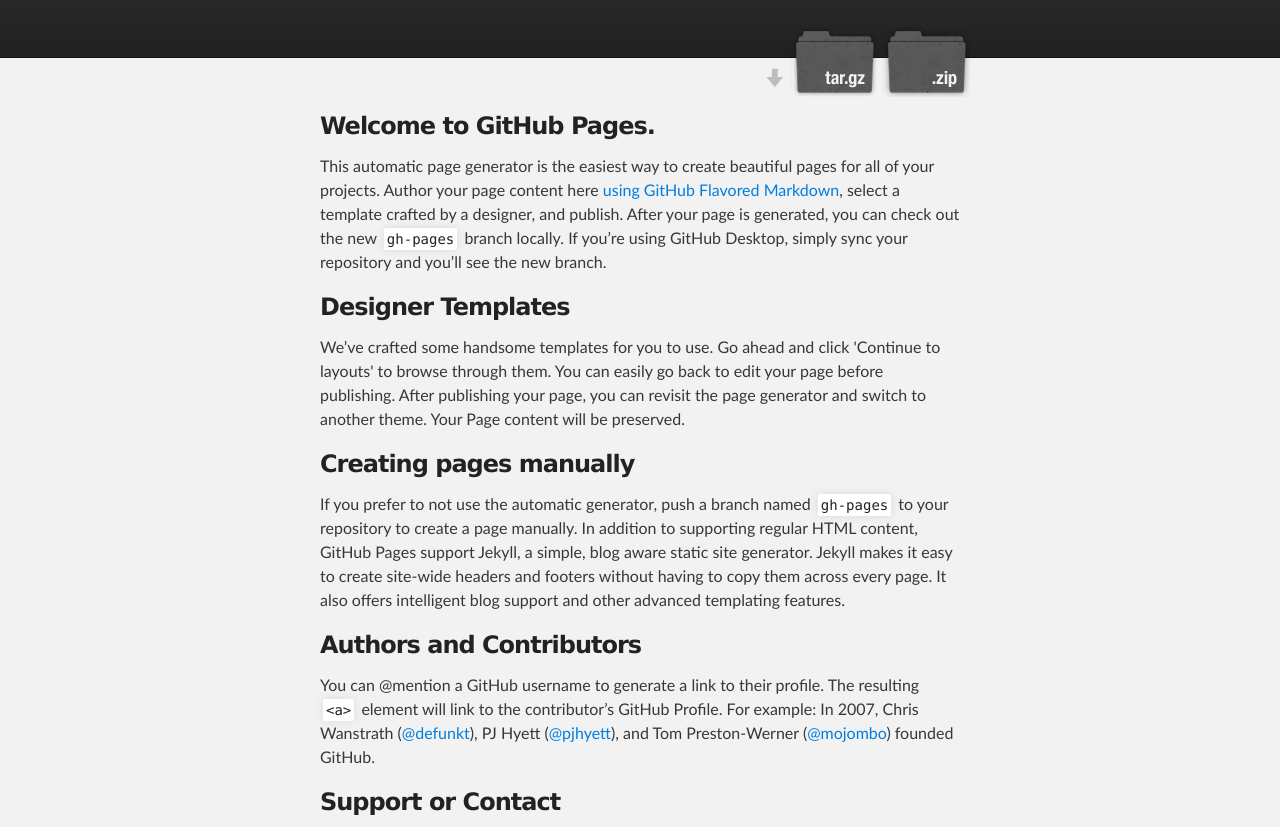
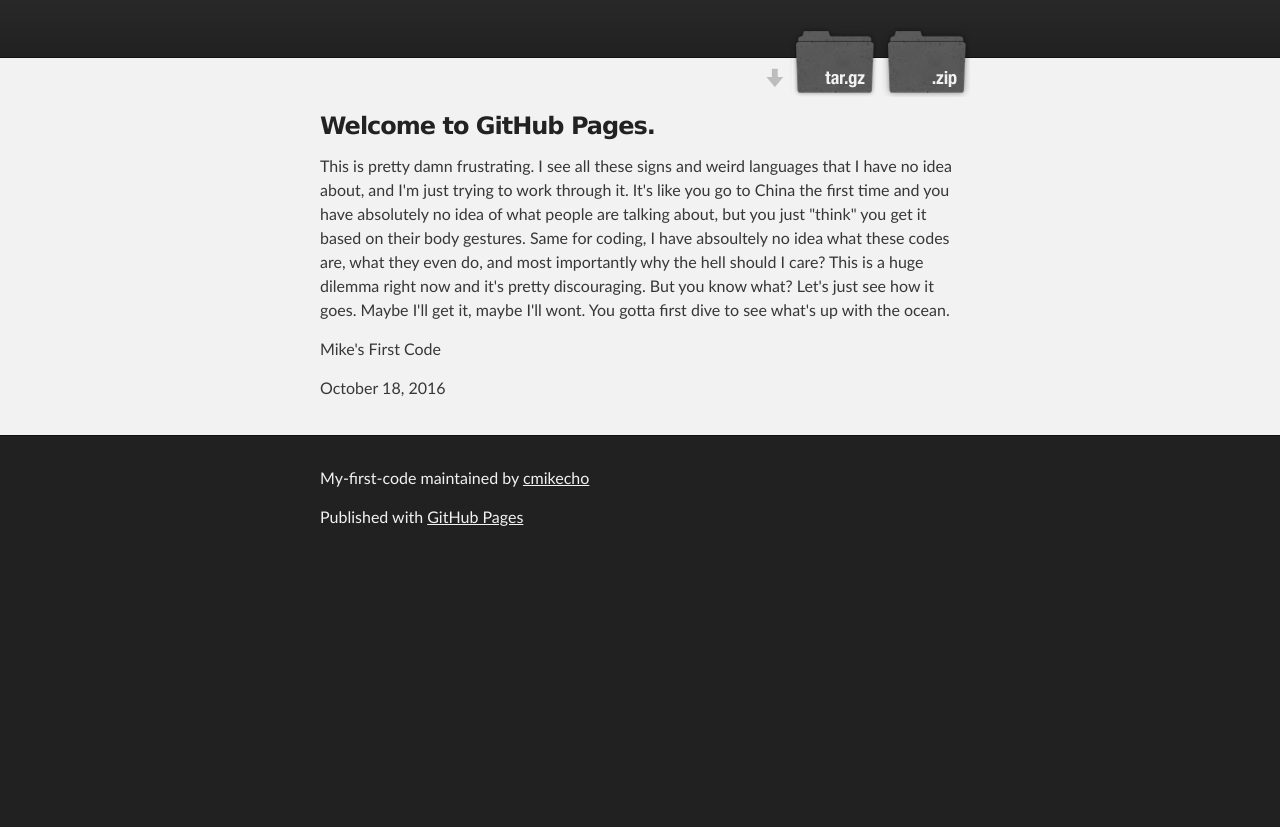
Before and after one commit to cmikecho/My-First-Code, a plain HTML site: page index.html in a window 1280 px wide. Shown: the part 116-943 px from the top of the page. After the commit the page ends 800 px from the top, so only its background shows below. Drawn offline with Linux system fonts and the light colour scheme.

Commit message:
Add existing file

```diff
--- a/index.html
+++ b/index.html
@@ -8,7 +8,7 @@
 
     <link rel="stylesheet" type="text/css" media="screen" href="stylesheets/stylesheet.css">
 
-    <title>My-first-code</title>
+    <title>Andrew's First Homework - Very Discouraging </title>
   </head>
 
   <body>
@@ -34,28 +34,12 @@
         <h3>
 <a id="welcome-to-github-pages" class="anchor" href="#welcome-to-github-pages" aria-hidden="true"><span aria-hidden="true" class="octicon octicon-link"></span></a>Welcome to GitHub Pages.</h3>
 
-<p>This automatic page generator is the easiest way to create beautiful pages for all of your projects. Author your page content here <a href="https://guides.github.com/features/mastering-markdown/">using GitHub Flavored Markdown</a>, select a template crafted by a designer, and publish. After your page is generated, you can check out the new <code>gh-pages</code> branch locally. If you’re using GitHub Desktop, simply sync your repository and you’ll see the new branch.</p>
+<p>This is pretty damn frustrating. I see all these signs and weird languages that I have no idea about, and I'm just trying to work through it. It's like you go to China the first time and you have absolutely no idea of what people are talking about, but you just "think" you get it based on their body gestures. Same for coding, I have absoultely no idea what these codes are, what they even do, and most importantly why the hell should I care? This is a huge dilemma right now and it's pretty discouraging. But you know what? Let's just see how it goes. Maybe I'll get it, maybe I'll wont. You gotta first dive to see what's up with the ocean. </p>
 
-<h3>
-<a id="designer-templates" class="anchor" href="#designer-templates" aria-hidden="true"><span aria-hidden="true" class="octicon octicon-link"></span></a>Designer Templates</h3>
+<p> Mike's First Code </p>
 
-<p>We’ve crafted some handsome templates for you to use. Go ahead and click 'Continue to layouts' to browse through them. You can easily go back to edit your page before publishing. After publishing your page, you can revisit the page generator and switch to another theme. Your Page content will be preserved.</p>
-
-<h3>
-<a id="creating-pages-manually" class="anchor" href="#creating-pages-manually" aria-hidden="true"><span aria-hidden="true" class="octicon octicon-link"></span></a>Creating pages manually</h3>
-
-<p>If you prefer to not use the automatic generator, push a branch named <code>gh-pages</code> to your repository to create a page manually. In addition to supporting regular HTML content, GitHub Pages support Jekyll, a simple, blog aware static site generator. Jekyll makes it easy to create site-wide headers and footers without having to copy them across every page. It also offers intelligent blog support and other advanced templating features.</p>
-
-<h3>
-<a id="authors-and-contributors" class="anchor" href="#authors-and-contributors" aria-hidden="true"><span aria-hidden="true" class="octicon octicon-link"></span></a>Authors and Contributors</h3>
-
-<p>You can @mention a GitHub username to generate a link to their profile. The resulting <code>&lt;a&gt;</code> element will link to the contributor’s GitHub Profile. For example: In 2007, Chris Wanstrath (<a href="https://github.com/defunkt" class="user-mention">@defunkt</a>), PJ Hyett (<a href="https://github.com/pjhyett" class="user-mention">@pjhyett</a>), and Tom Preston-Werner (<a href="https://github.com/mojombo" class="user-mention">@mojombo</a>) founded GitHub.</p>
-
-<h3>
-<a id="support-or-contact" class="anchor" href="#support-or-contact" aria-hidden="true"><span aria-hidden="true" class="octicon octicon-link"></span></a>Support or Contact</h3>
-
-<p>Having trouble with Pages? Check out our <a href="https://help.github.com/pages">documentation</a> or <a href="https://github.com/contact">contact support</a> and we’ll help you sort it out.</p>
-      </section>
+<p> October 18, 2016 </p>
+     </section>
     </div>
 
     <!-- FOOTER  -->
```
